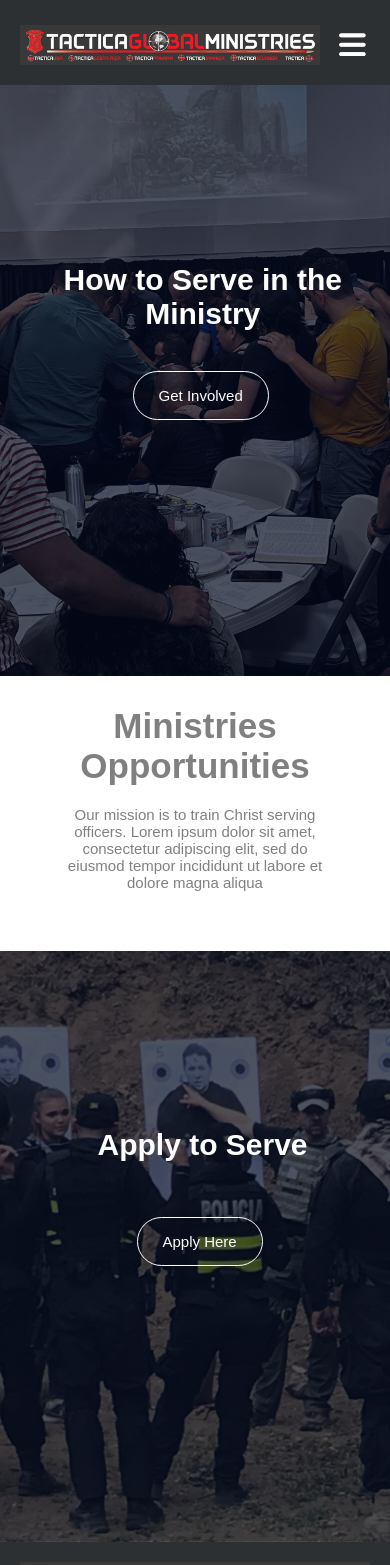
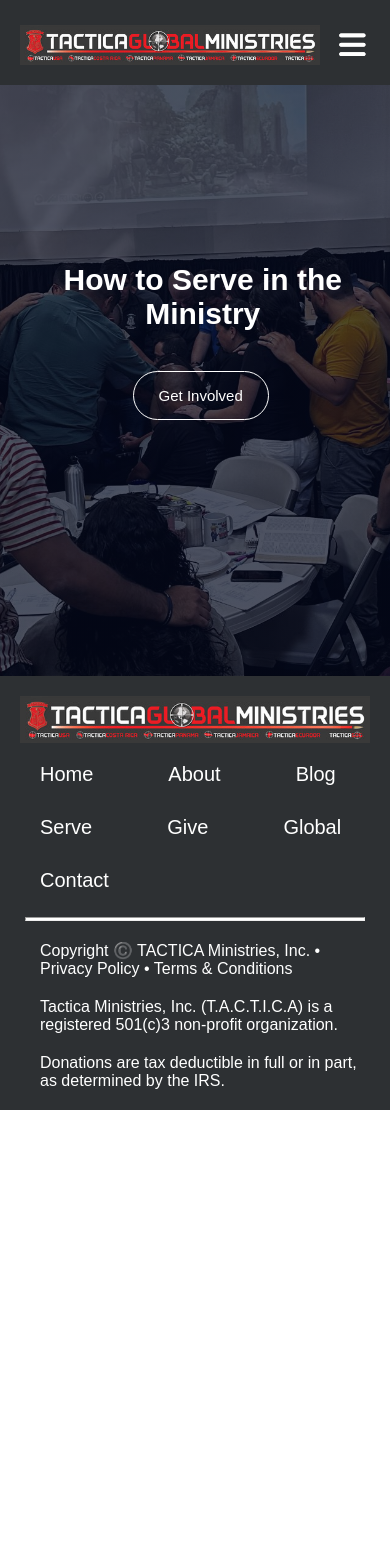
Before and after one commit to andreschoque3/Tactica_Website, a React (Create React App) app in the folder client/: page /Serve in a window 390 px wide. Shown: the top 1565 px of the page. After the commit the page ends 1110 px from the top, so only its background shows below. Built offline with nearby package versions, Linux system fonts and the light colour scheme; the HTML template or start-up script is replaced by a standard one.

Commit message:
organization

```diff
--- a/client/src/App.js
+++ b/client/src/App.js
@@ -1,4 +1,4 @@
-import Home from './Pages/Home'
+import Home from './Pages/Home/Home'
 import About from './Pages/About'
 import Blog from './Pages/Blog'
 import Serve from './Pages/Serve'
--- a/client/src/Pages/Styles/Home.css
+++ b/client/src/Pages/Home/Home.css
@@ -4,7 +4,7 @@
     min-height: 100vh;
     width: 100%;
     background-image: linear-gradient(rgba(4, 9, 30, 0.7), rgba(4, 9, 30, 0.7)),
-    url(../Styles/home-pg-bg.jpeg);
+    url(./home-pg-bg.jpeg);
     background-position: center;
     background-size: cover;
     position: relative;
--- a/client/src/Pages/Serve.jsx
+++ b/client/src/Pages/Serve.jsx
@@ -4,13 +4,6 @@
 import Footer from '../Components/Footer/Footer'
 
 const Serve = () => {
-
-  // Scroll effect
-  const missStatRef = useRef(null);
-
-  const handleScrollToMissStat = () => {
-    missStatRef.current.scrollIntoView({ behavior: 'smooth' });
-  };
 
   return (
   <div className='serve-pg'>
@@ -20,20 +13,7 @@
     <section className='header-section-sv'>
       <div className='text-box-sv'>
         <h1 className='sv-h1'>How to Serve in the Ministry</h1>
-        <a className='btn-sv-1' onClick={handleScrollToMissStat}>Get Involved</a>
-      </div>
-    </section>
-
-    <section className='middle-section'>
-      <h1>Ministries Opportunities</h1>
-      <p>Our mission is to train Christ serving officers. Lorem ipsum dolor sit amet, consectetur adipiscing elit, sed do eiusmod tempor incididunt ut labore et dolore magna aliqua</p>
-
-    </section>
-
-    <section className='footer-section' ref={missStatRef}>
-      <div className='app-box-sv'>
-        <h1 className='app-h1'>Apply to Serve</h1>
-        <a className='btn-sv-2'>Apply Here</a>
+        <a className='btn-sv-1'>Get Involved</a>
       </div>
     </section>
 
--- a/client/src/Pages/Styles/Serve.css
+++ b/client/src/Pages/Styles/Serve.css
@@ -41,71 +41,6 @@
     transition: 1s;
 }
 
-/****** Middle Section ******/
-
-.middle-section {
-    padding-top: 10px;
-    padding-bottom: 40px;
-}
-
-.middle-section h1 {
-    text-align: center;
-    font-size: 45px;
-    padding-top: 20px;
-    padding-bottom: 20px;
-    color: gray;
-}
-
-.middle-section p {
-    text-align: center;
-    font-size: 20px;
-    color: gray;
-    padding-bottom: 20px;
-    width: 70%;
-    margin: auto;
-}
-
-.footer-section {
-    min-height: 100vh;
-    width: 100%;
-    background-image: linear-gradient(rgba(4, 9, 30, 0.7), rgba(4, 9, 30, 0.7)),
-    url(../Styles/app-bg-pg.jpg);
-    background-position: center;
-    background-size: cover;
-    position: relative;
-}
-
-.app-h1 {
-    font-size: 55px;
-    font-weight: 600;
-    color: white;
-    position: absolute;
-    top: 30%;
-    left: 37%;
-    text-align: center;
-}
-
-.btn-sv-2 {
-    display: inline-block;
-    text-decoration: none;
-    color: #fff;
-    border: 1px solid #fff;
-    border-radius: 500px;
-    padding: 20px 45px;
-    font-size: 20px;
-    position: absolute;
-    top: 45%;
-    left: 44%;
-    background: transparent;
-    cursor: pointer;
-}
-
-.btn-sv-2:hover {
-    border: 1px solid red;
-    background: red;
-    transition: 1s;
-}
-
 /****** Responsiveness ******/
 
 @media screen and (min-width:1600px) and (max-width: 4000px) {
@@ -114,14 +49,6 @@
     }
 
     .btn-sv-1 {
-        left: 45%;
-    }
-
-    .app-h1 {
-        left: 40%;
-    }
-
-    .btn-sv-2 {
         left: 45%;
     }
 }
@@ -147,23 +74,4 @@
         top: 55%;
         margin-top: -10%;
     }
-
-    .middle-section h1 {
-        font-size: 35px;
-    }
-
-    .middle-section p {
-        font-size: 15px;
-    }
-
-    .app-h1 {
-        font-size: 30px;
-        left: 25%;
-    }
-
-    .btn-sv-2 {
-        padding: 15px 25px;
-        font-size: 15px;
-        left: 35%;
-    }
 }
```
Also changed, not shown: client/src/Pages/Home/Home.jsx (renamed from client/src/Pages/Home.jsx, +10 -10 lines), client/src/Pages/Home/home-pg-bg.jpeg (renamed from client/src/Pages/Styles/home-pg-bg.jpeg).
